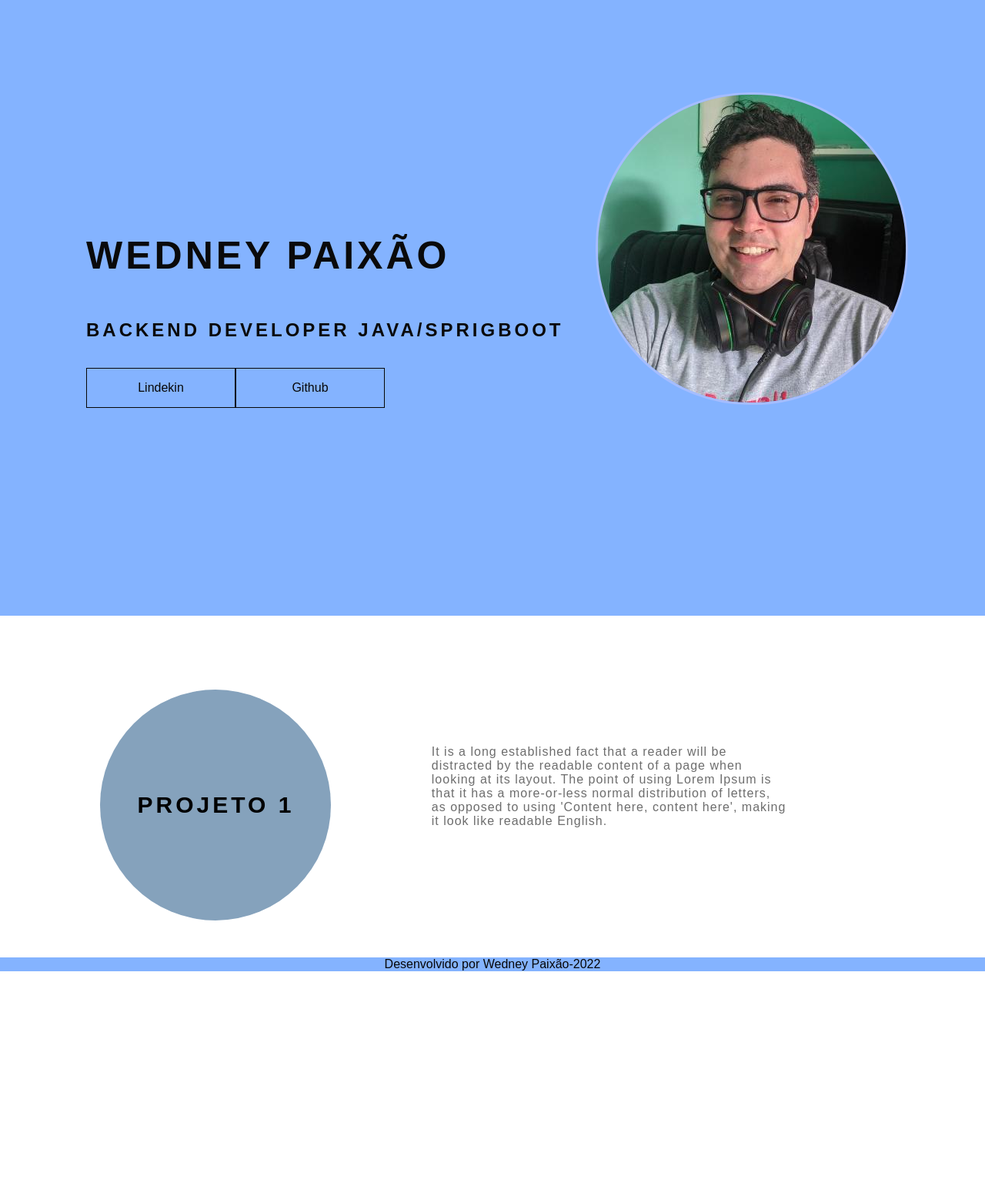
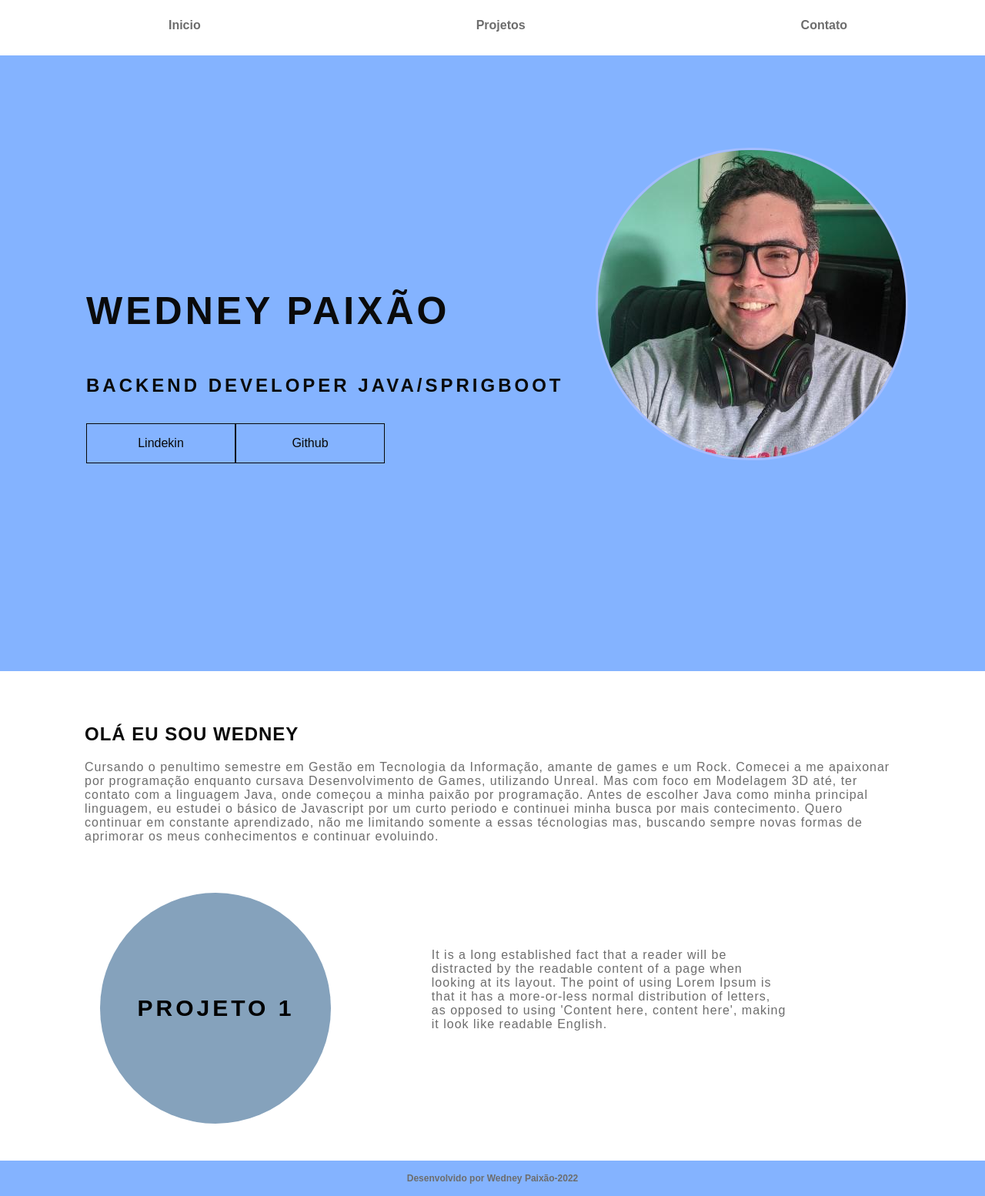
Before and after one commit to wedneypixao/Meu-Site-, a plain HTML site: page index_test.html in a window 1280 px wide. Shown: the whole page at 77% size. Before the commit the page ends 1262 px from the top, so only its background shows below. Drawn offline with Linux system fonts and the light colour scheme.

Commit message:
Adicionando descrição sobre, ajustes nav-bar

```diff
--- a/index_test.html
+++ b/index_test.html
@@ -8,6 +8,12 @@
   <link rel="stylesheet" href="style_test.css">
 </head>
 <body>
+    <ul class="list">
+        <li class="link">Inicio</li>
+        <li class="link">Projetos</li>
+        <li class="link">Contato</li>
+    </ul>
+
     <header class="header-container">
         <div class="header">
             <img src="img/minhafoto.jpg" alt="wedney-foto">
@@ -15,11 +21,19 @@
         <h1>Wedney Paixão</h1>
         <h2>Backend developer Java/SprigBoot</h2>
         <div class="social-media">
-            <a href="#">Lindekin</a>
-            <a href="#">Github</a>
+            <a href="https://www.linkedin.com/in/wedney-paix%C3%A3o-036a01111/">Lindekin</a>
+            <a href="https://github.com/wedneypixao">Github</a>
         </div>
     </header>
     <main class="container">
+        <div class="about-container">
+            <div class="about">
+                <div class="about-wapper">
+                    <h2>Olá eu sou Wedney</h2>
+                    <p>Cursando o penultimo semestre em Gestão em Tecnologia da Informação, amante de games e um Rock. Comecei a me apaixonar por programação enquanto cursava Desenvolvimento de Games, utilizando Unreal. Mas com foco em Modelagem 3D até, ter contato com a linguagem Java, onde começou a minha paixão por programação. Antes de escolher Java como minha principal linguagem, eu estudei o básico de Javascript por um curto periodo e continuei minha busca por mais contecimento. Quero continuar em constante aprendizado, não me limitando somente a essas técnologias mas, buscando sempre novas formas de aprimorar os meus conhecimentos e continuar evoluindo.</p>
+                </div>
+            </div>
+        </div>
         <div class="card-container">
             <div class="card">
                 <div class="card-wapper">
@@ -33,7 +47,7 @@
         </div>
     </main>
     <footer class="footer">
-        Desenvolvido por Wedney Paixão-2022
+        <h4>Desenvolvido por Wedney Paixão-2022</h4>
     </footer>
 </body>
 </html>
--- a/style_test.css
+++ b/style_test.css
@@ -6,6 +6,43 @@ body {
   font-family: 'Popins', sans-serif;
   color: rgb(10, 10, 10);
 }
+
+/* UL/LI */
+
+.list {
+  position: static;
+  top: 0px;
+  list-style: none;
+  display: flex;
+  justify-content: space-around;
+  align-items: center;
+  height: 5vh;
+  background-color: white;
+  font-weight: 600;
+  color: rgb(109, 109, 109);
+}
+
+.link {
+  cursor: pointer;
+  padding-bottom: 7px;
+  position: relative;
+}
+
+.link::after {
+  position: absolute;
+  bottom: 0;
+  left: 0;
+  content: "";
+  width: 0%;
+  height: 3px;
+  background-color:rgb(108, 166, 218);
+  transition: width 0.4s ease-in-out;
+}
+
+.link:hover.link::after {
+  width: 100%;
+}
+
 
 /* HEADER */
 
@@ -63,6 +100,39 @@ h2 {
 
 a:hover {
   background-color: aliceblue;
+}
+
+/* ABOUT */
+
+.container {
+  height: auto;
+  width: 100%;
+  display: flex;
+  flex-direction: column;
+  justify-content: space-evenly;
+  margin: 3rem 0;
+}
+
+.about-conainer {
+  display: flex;
+  justify-content: space-evenly;
+  align-items: center;
+  width: 90%;
+}
+
+.about h2{
+  margin-left: 110px;
+  position: static;
+  letter-spacing: 1px;
+
+}
+
+.about p {
+  margin-right: 120px;
+  margin-left: 110px;
+  position: static;
+  letter-spacing: 1px;
+  color: rgb(109, 109, 109);
 }
 
 /* CARDS */
@@ -172,3 +242,9 @@ a:hover {
   justify-content: center;
   color: rgb(7, 7, 7);
 }
+
+h4 {
+  font-size: 12px;
+  font-family: sans-serif;
+  color: rgb(109, 109, 109);
+}
```
